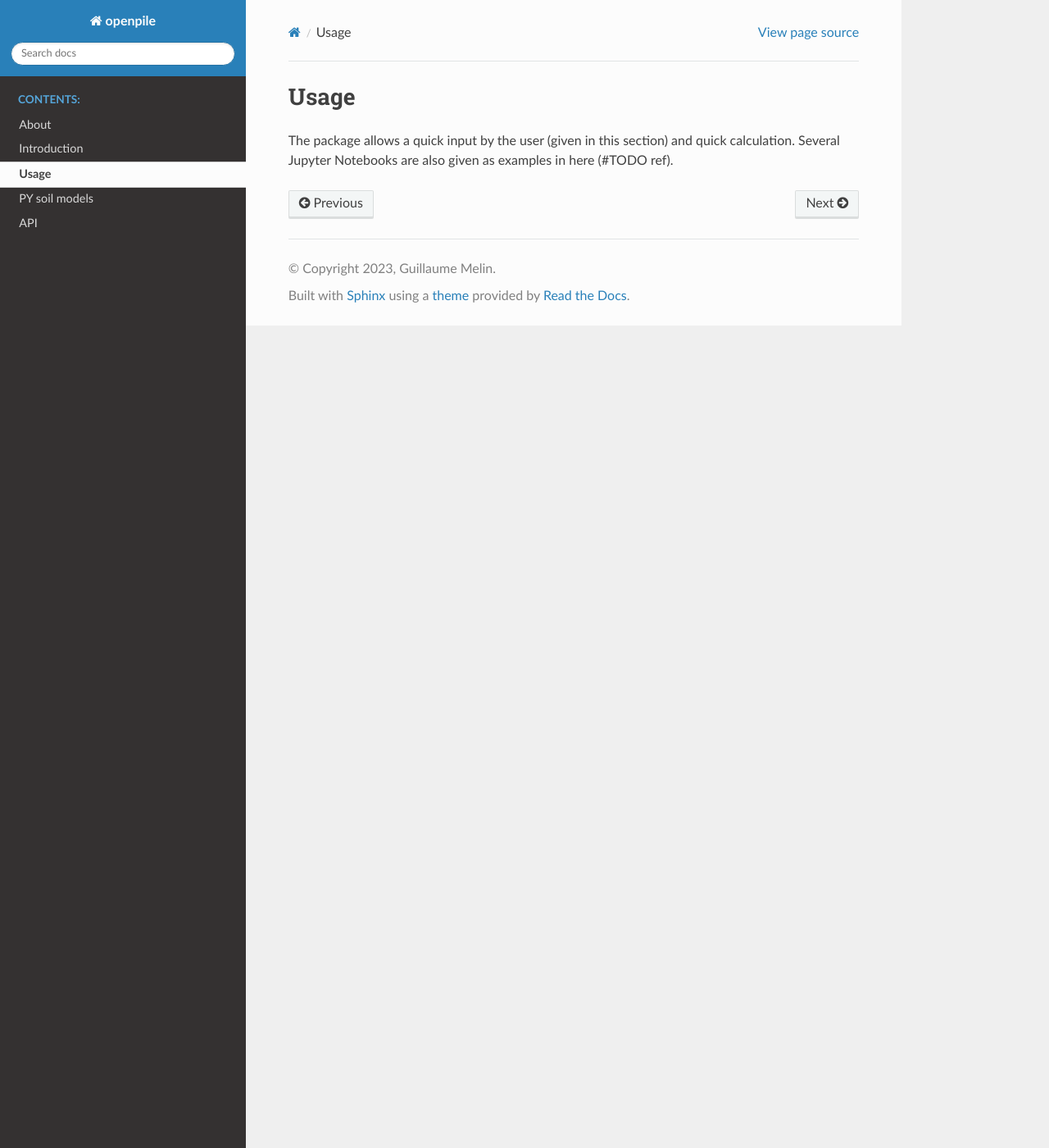
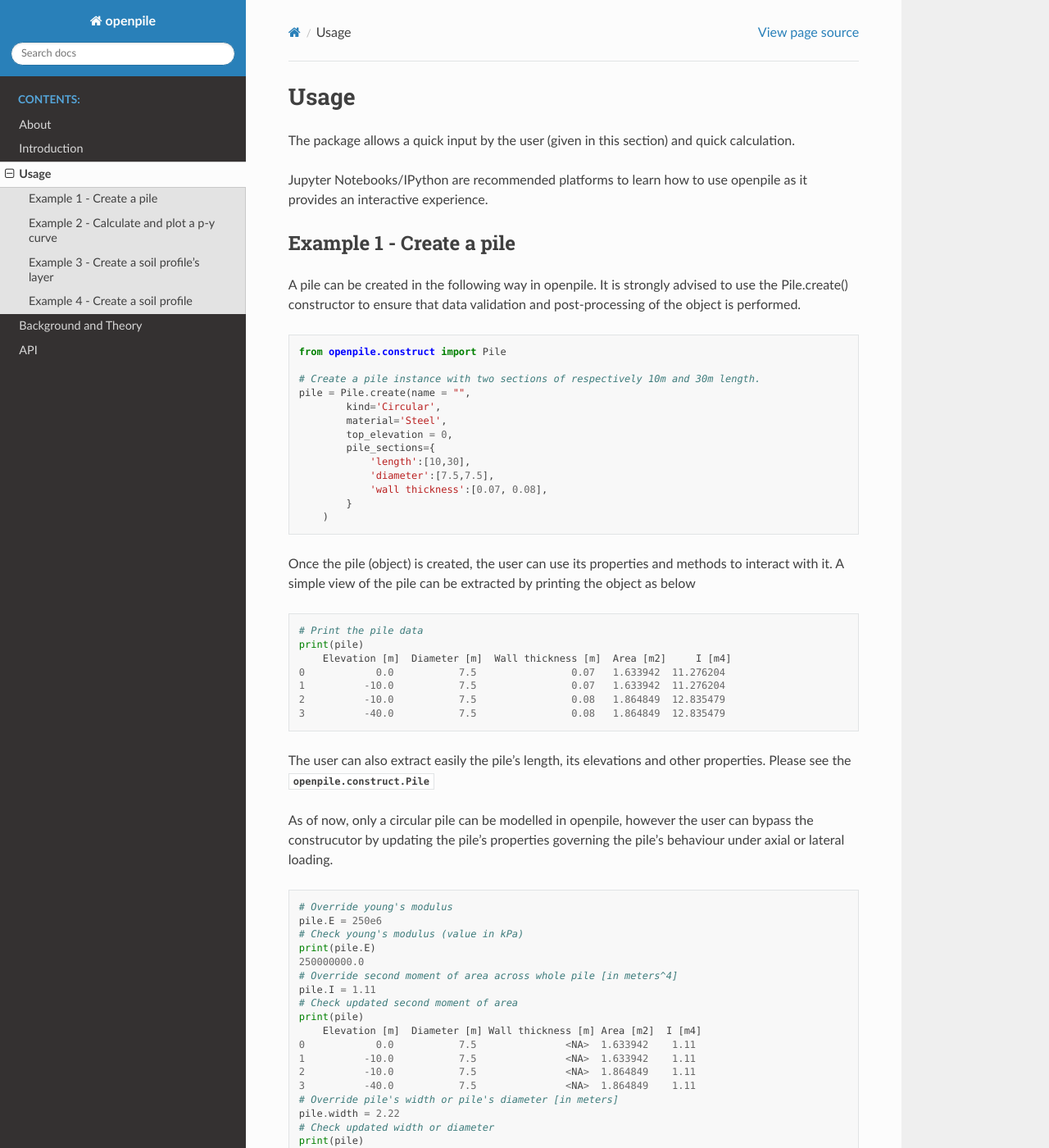
Before and after one commit to TchilDill/openpile, a Sphinx documentation site: the page built from docs/source/usage.rst, in a window 1280 px wide and 1400 px high. Shown: the whole window at 82% size. Built offline with Sphinx 7.4.7 and the Read the Docs theme 2.0.0, drawn with Linux system fonts in a browser that asks for light colours; the version number could not be read and is left out; some of the changed text lies outside the part shown.

Commit message:
cleaner doc

```diff
--- a/docs/source/about.rst
+++ b/docs/source/about.rst
@@ -1,5 +1,6 @@
+-----
 About
-=====
+-----
 
 This package is an opensource python package that allow that solves the differential equation
 governing beam elements supported (or non-supported for that matter) by soil springs
--- a/docs/source/index.rst
+++ b/docs/source/index.rst
@@ -3,21 +3,23 @@
    You can adapt this file completely to your liking, but it should at least
    contain the root `toctree` directive.
 
+------------------------------------
 Welcome to openpile's documentation!
-====================================
+------------------------------------
 
 .. toctree::
-   :maxdepth: 1
+   :maxdepth: 2
    :caption: Contents:
 
    about
    intro
    usage
-   PYmodels
+   background
    API
 
+------------------
 Indices and tables
-==================
+------------------
 
 * :ref:`genindex`
 * :ref:`modindex`
--- a/docs/source/intro.rst
+++ b/docs/source/intro.rst
@@ -1,2 +1,3 @@
+------------
 Introduction
-============
+------------
--- a/docs/source/usage.rst
+++ b/docs/source/usage.rst
@@ -1,5 +1,128 @@
+-----
 Usage
-=====
+-----
 
 The package allows a quick input by the user (given in this section) and quick calculation.
-Several Jupyter Notebooks are also given as examples in here (#TODO ref).
+
+Jupyter Notebooks/IPython are recommended platforms to learn how to use openpile as it provides
+an interactive experience.
+
+Example 1 - Create a pile
+=========================
+
+A pile can be created in the following way in openpile. It is strongly advised to use
+the Pile.create() constructor to ensure that data validation and post-processing of the object is performed.
+
+.. code-block:: python
+
+    from openpile.construct import Pile
+
+    # Create a pile instance with two sections of respectively 10m and 30m length.
+    pile = Pile.create(name = "",
+            kind='Circular',
+            material='Steel',
+            top_elevation = 0,
+            pile_sections={
+                'length':[10,30],
+                'diameter':[7.5,7.5],
+                'wall thickness':[0.07, 0.08],
+            }
+        )
+
+Once the pile (object) is created, the user can use its properties and methods to interact with it.
+A simple view of the pile can be extracted by printing the object as below
+
+.. code-block:: python
+
+    # Print the pile data
+    print(pile)
+        Elevation [m]  Diameter [m]  Wall thickness [m]  Area [m2]     I [m4]
+    0            0.0           7.5                0.07   1.633942  11.276204
+    1          -10.0           7.5                0.07   1.633942  11.276204
+    2          -10.0           7.5                0.08   1.864849  12.835479
+    3          -40.0           7.5                0.08   1.864849  12.835479
+
+The user can also extract easily the pile's length, its elevations and other properties.
+Please see the :py:class:`openpile.construct.Pile`
+
+
+As of now, only a circular pile can be modelled in openpile, however the user can bypass
+the construcutor by updating the pile's properties governing the pile's behaviour under
+axial or lateral loading.
+
+.. code-block:: python
+
+    # Override young's modulus
+    pile.E = 250e6
+    # Check young's modulus (value in kPa)
+    print(pile.E)
+    250000000.0
+    # Override second moment of area across whole pile [in meters^4]
+    pile.I = 1.11
+    # Check updated second moment of area
+    print(pile)
+        Elevation [m]  Diameter [m] Wall thickness [m] Area [m2]  I [m4]
+    0            0.0           7.5               <NA>  1.633942    1.11
+    1          -10.0           7.5               <NA>  1.633942    1.11
+    2          -10.0           7.5               <NA>  1.864849    1.11
+    3          -40.0           7.5               <NA>  1.864849    1.11
+    # Override pile's width or pile's diameter [in meters]
+    pile.width = 2.22
+    # Check updated width or diameter
+    print(pile)
+        Elevation [m]  Diameter [m] Wall thickness [m] Area [m2]  I [m4]
+    0            0.0          2.22               <NA>  1.633942    1.11
+    1          -10.0          2.22               <NA>  1.633942    1.11
+    2          -10.0          2.22               <NA>  1.864849    1.11
+    3          -40.0          2.22               <NA>  1.864849    1.11
+    # Override pile's area  [in meters^2]
+    pile.area = 1.0
+    # Check updated width or diameter
+    print(pile)
+        Elevation [m]  Diameter [m] Wall thickness [m] Area [m2]  I [m4]
+    0            0.0          2.22               <NA>       1.0    1.11
+    1          -10.0          2.22               <NA>       1.0    1.11
+    2          -10.0          2.22               <NA>       1.0    1.11
+    3          -40.0          2.22               <NA>       1.0    1.11
+
+
+Example 2 - Calculate and plot a p-y curve
+==========================================
+
+openpile allows for quick access to soil curves. The below example shows
+how one can quickly calculate a soil spring at a given elevation and plot it.
+
+The different curves available can be found in:
+
+* :py:mod:`openpile.utils.py_curves`
+* :py:mod:`openpile.utils.mt_curves`
+* :py:mod:`openpile.utils.tz_curves`
+
+.. code-block:: python
+
+    import matplotlib.pyplot as plt
+    from openpile.utils.py_curves import api_sand
+
+    p, y = api_sand(sig=50, # vertical stress in kPa
+                    X = 5, # depth in meter
+                    phi = 35, # internal angle of friction
+                    D = 5, # the pile diameter
+                    below_water_table=True, # use initial subgrade modulus under water
+                    Neq=1, # static curve
+                    )
+
+    plt.plot(y,p)
+    plt.ylabel('p [kN/m/m]')
+    plt.xlabel('y [m]')
+
+.. image:: _static/usage/pycurves/api_sand_example_build.png
+    :width: 65%
+
+
+
+Example 3 - Create a soil profile's layer
+=========================================
+
+
+Example 4 - Create a soil profile
+=================================
```
Also changed, not shown: docs/source/API.rst (+9 -4 lines), docs/source/PYmodels.rst (+13 -14 lines), docs/source/background.rst (added, +9 -0 lines), docs/source/_static/usage/pycurves/api_sand_example_build.png (added), 4 other files.
